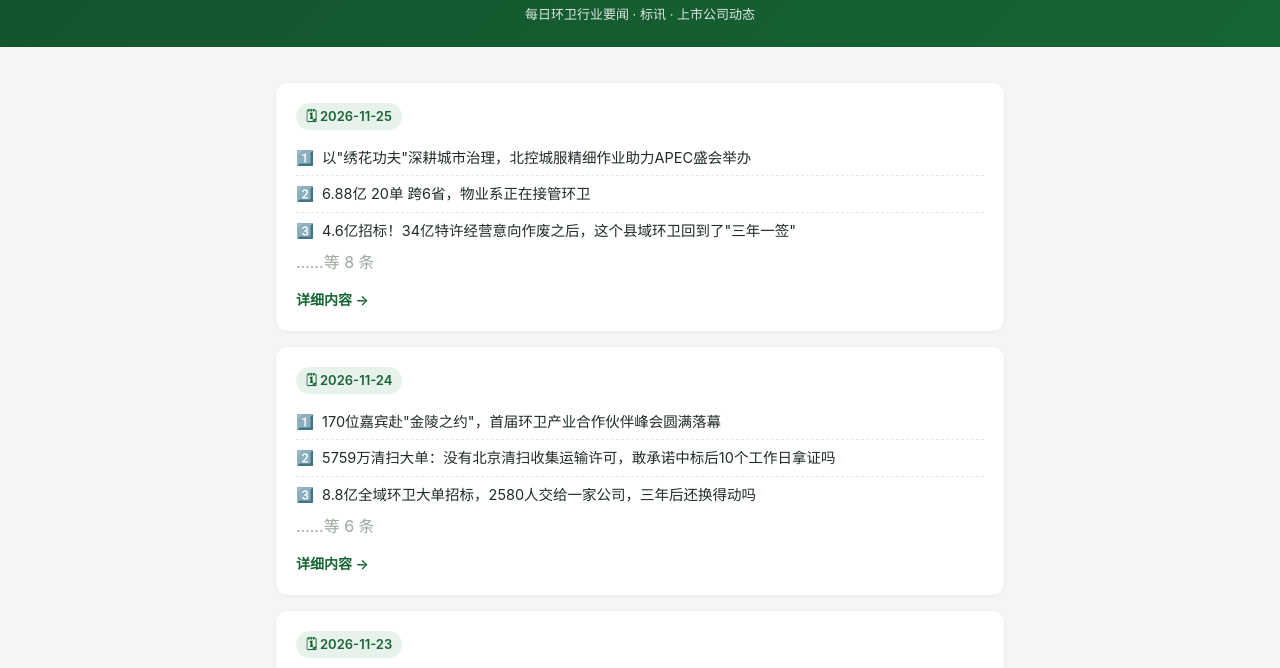
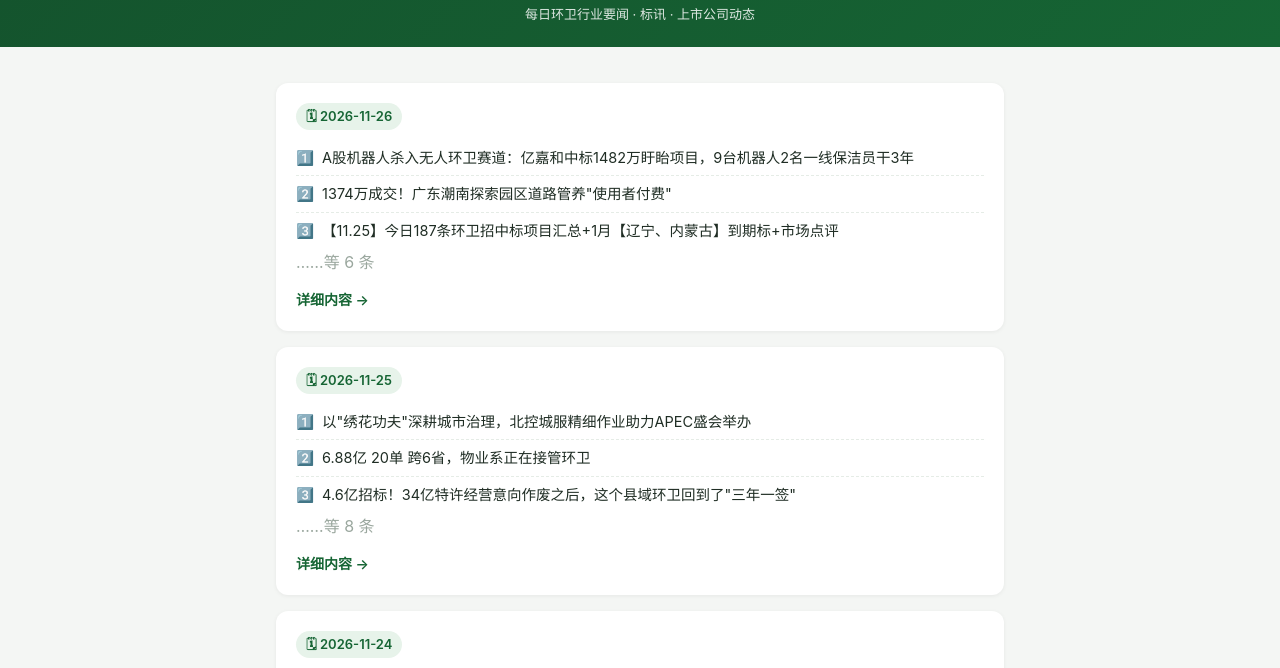
Before and after one commit to Luke1223S/huanwei-news, a plain HTML site: page index.html in a window 1280 px wide. Shown: the part 68-736 px from the top of the page. Drawn offline with Linux system fonts and the light colour scheme.

Commit message:
publish: index.html

```diff
--- a/index.html
+++ b/index.html
@@ -29,6 +29,15 @@ a.back:hover{text-decoration:underline}
 </style></head><body>
 <header class="site"><h1>📰 环卫新闻日刊</h1><p>每日环卫行业要闻 · 标讯 · 上市公司动态</p></header>
 <div class="wrap"><div class="card">
+<span class="date-tag">🗓 2026-11-26</span>
+<p class="meta"></p>
+<ul class="hl"><li><span class="n">1️⃣</span><span>A股机器人杀入无人环卫赛道：亿嘉和中标1482万盱眙项目，9台机器人2名一线保洁员干3年</span></li>
+<li><span class="n">2️⃣</span><span>1374万成交！广东潮南探索园区道路管养"使用者付费"</span></li>
+<li><span class="n">3️⃣</span><span>【11.25】今日187条环卫招中标项目汇总+1月【辽宁、内蒙古】到期标+市场点评</span></li></ul>
+<span style="color:#9aa79e">……等 6 条</span>
+<br/><a class="more" href="2026-11-26.html">详细内容 →</a>
+</div>
+<div class="card">
 <span class="date-tag">🗓 2026-11-25</span>
 <p class="meta"></p>
 <ul class="hl"><li><span class="n">1️⃣</span><span>以"绣花功夫"深耕城市治理，北控城服精细作业助力APEC盛会举办</span></li>
```
